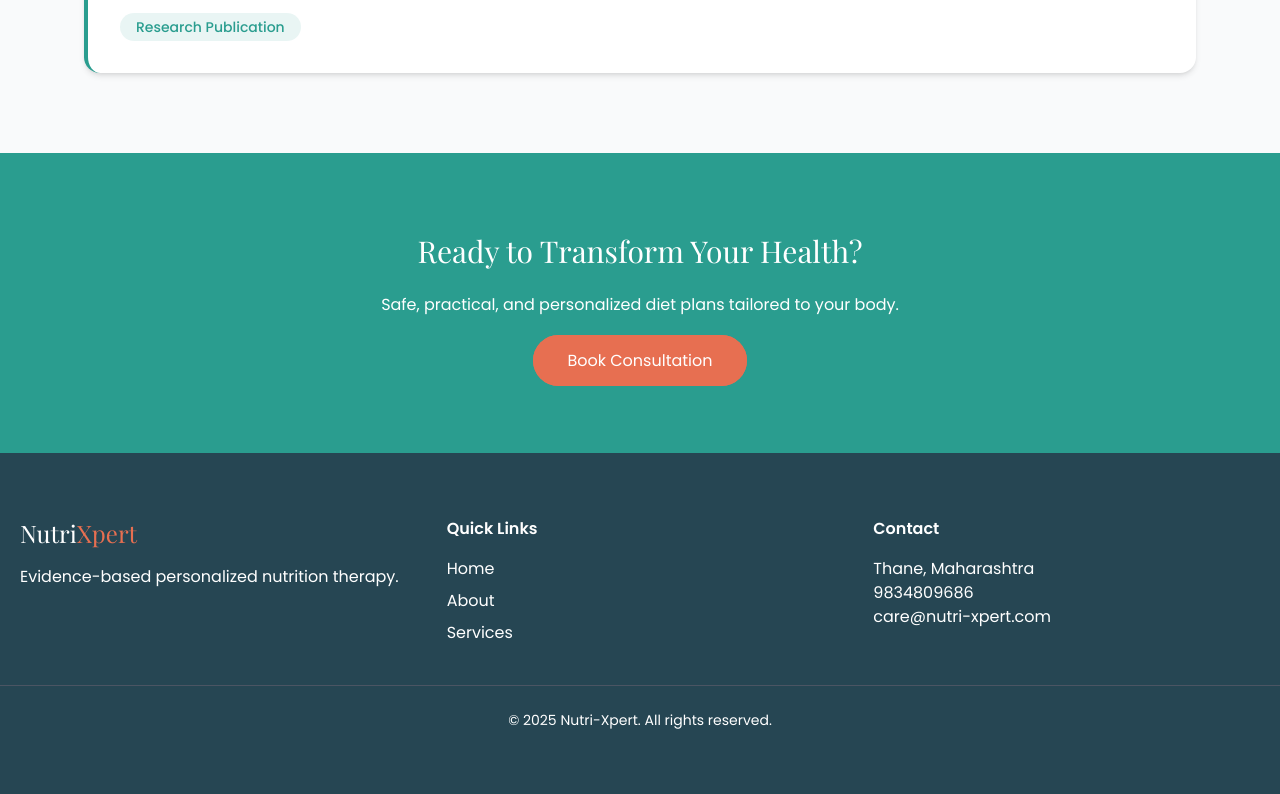
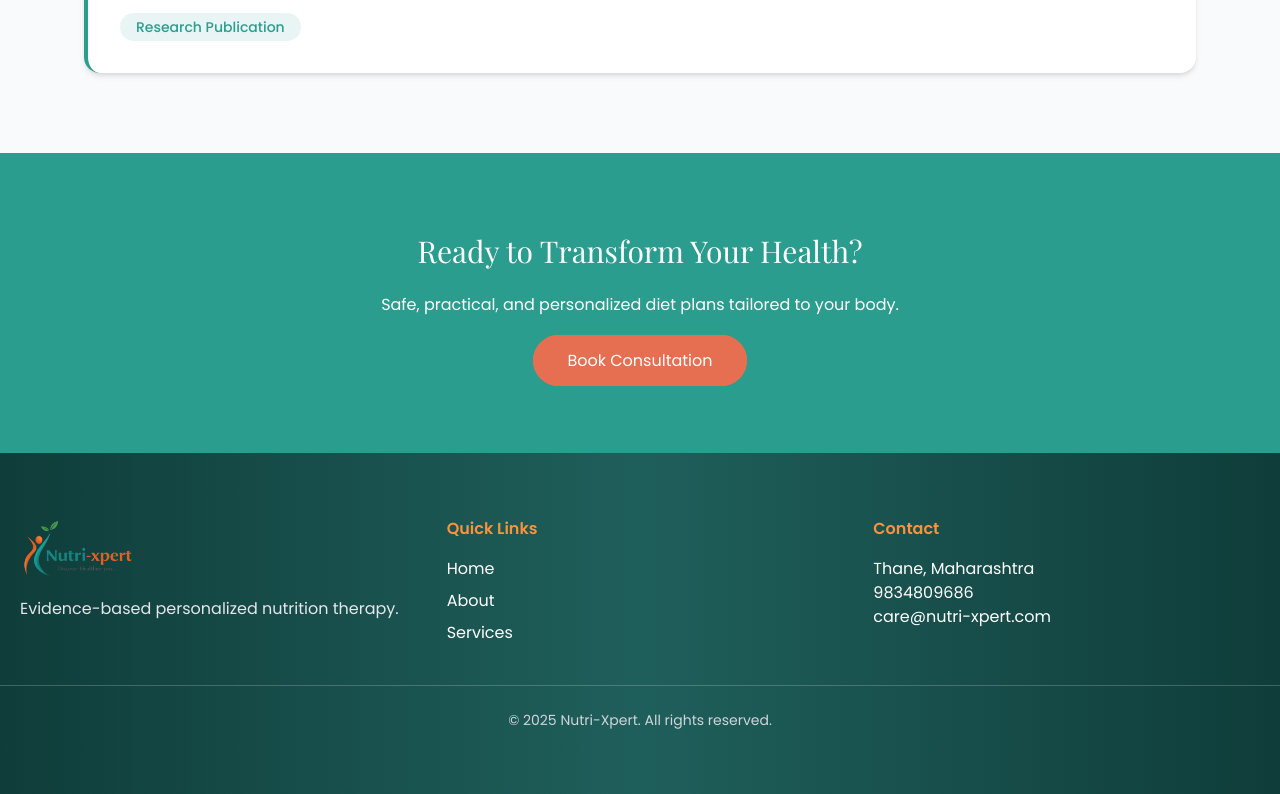
Before and after one commit to taniakk/NutriXpert, a plain HTML site: page index.html in a window 1280 px wide. Shown: the part 3065-3859 px from the top of the page. Drawn offline with nearby package versions, Linux system fonts and the light colour scheme.

Commit message:
changes in footer

```diff
--- a/index.html
+++ b/index.html
@@ -385,36 +385,46 @@
 </section>
 
 <!-- FOOTER -->
-<footer id="contact" class="bg-dark text-white py-16">
+<footer id="contact"
+class="bg-gradient-to-r from-[#0f3d3a] via-[#1f5f5b] to-[#0f3d3a] text-white py-16">
+
   <div class="max-w-7xl mx-auto px-5 grid md:grid-cols-3 gap-10">
 
+    <!-- Logo Section -->
     <div>
-      <h3 class="text-2xl font-playfair mb-4">
-        Nutri<span class="text-secondary">Xpert</span>
-      </h3>
-      <p>Evidence-based personalized nutrition therapy.</p>
+      <img src="/images/nutrixpert1.png"
+           alt="NutriXpert Logo"
+           class="h-16 mb-4">
+
+      <p class="text-gray-200">
+        Evidence-based personalized nutrition therapy.
+      </p>
     </div>
 
+    <!-- Quick Links -->
     <div>
-      <h4 class="font-semibold mb-4">Quick Links</h4>
+      <h4 class="font-semibold mb-4 text-orange-400">Quick Links</h4>
       <ul class="space-y-2">
-        <li><a href="#home" class="hover:text-primary">Home</a></li>
-        <li><a href="#about" class="hover:text-primary">About</a></li>
-        <li><a href="#services" class="hover:text-primary">Services</a></li>
+        <li><a href="#home" class="hover:text-orange-400 transition">Home</a></li>
+        <li><a href="#about" class="hover:text-orange-400 transition">About</a></li>
+        <li><a href="#services" class="hover:text-orange-400 transition">Services</a></li>
       </ul>
     </div>
 
+    <!-- Contact -->
     <div>
-      <h4 class="font-semibold mb-4">Contact</h4>
+      <h4 class="font-semibold mb-4 text-orange-400">Contact</h4>
       <p>Thane, Maharashtra</p>
       <p>9834809686</p>
       <p>care@nutri-xpert.com</p>
     </div>
+
   </div>
 
-  <div class="text-center mt-10 border-t border-gray-600 pt-6 text-sm">
+  <div class="text-center mt-10 border-t border-white/20 pt-6 text-sm text-gray-300">
     © 2025 Nutri-Xpert. All rights reserved.
   </div>
+
 </footer>
 
 
```
